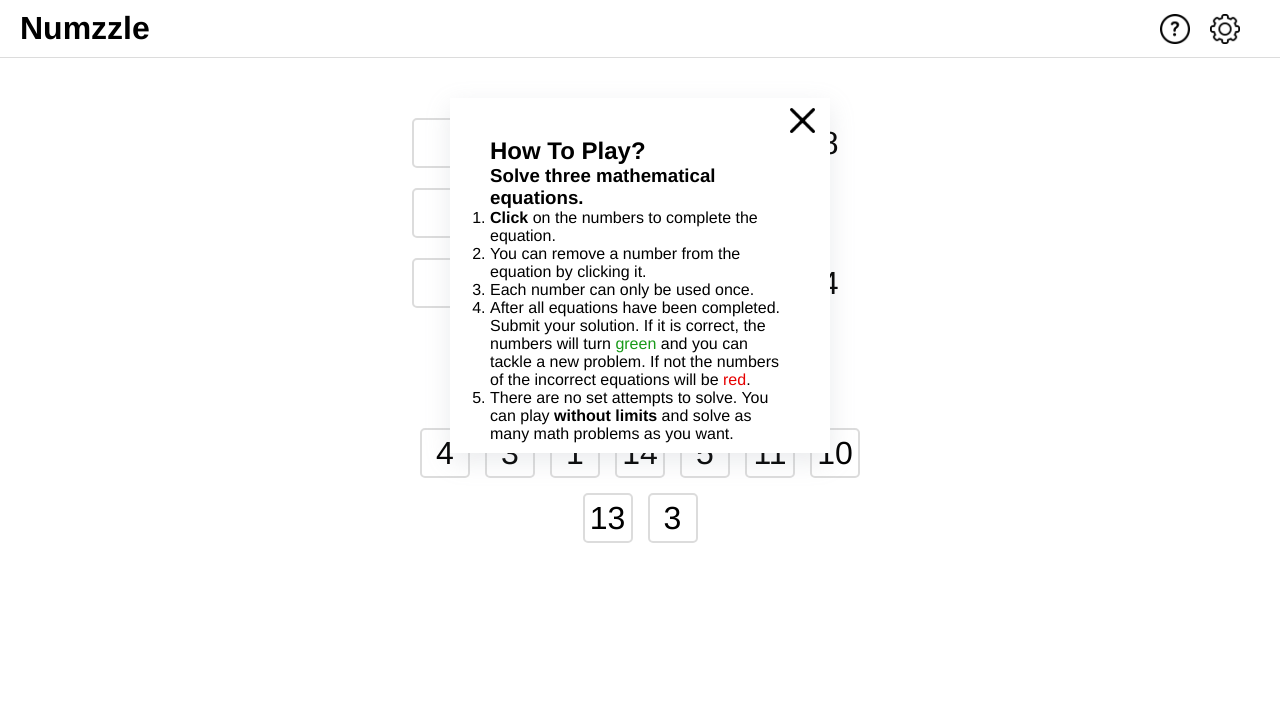
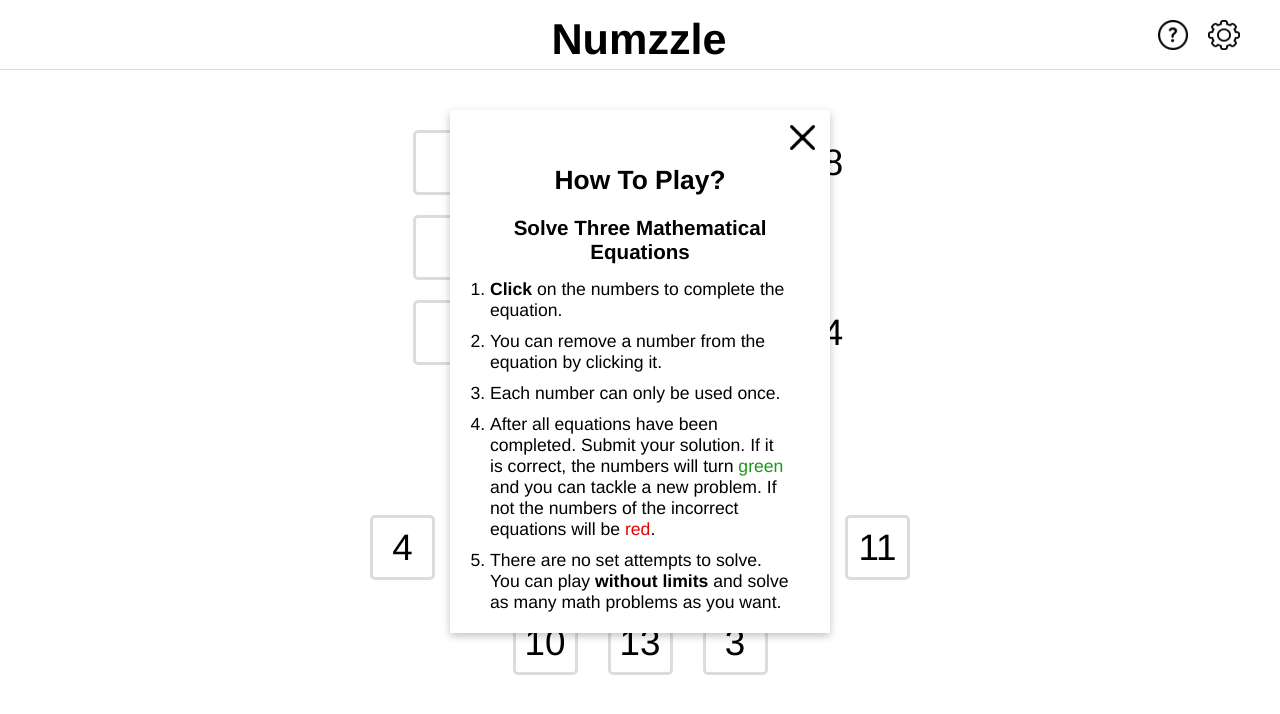
Before and after one commit to StanoSpodniak/numzzle, a React (Create React App) app: page / in a window 1280 px wide. Both pictures are taken after a click on the picture 1175 px from the left and 28 px from the top of the page. Shown: the top 714 px of the page. Built offline with nearby package versions, Linux system fonts and the light colour scheme.

Commit message:
Made stylisting changes and improved screen responsivity

```diff
--- a/src/Main/Game/Game.js
+++ b/src/Main/Game/Game.js
@@ -123,7 +123,7 @@ const Game = ({ isNewGame, isGiveUp }) => {
                 setGameIsOver(true);
                 setSubmitButtonText("New Game");
                 for(let i = 0; i < 9; i++) {
-                    tileRefs.current[i].style.border = "2px solid #bdf5bd";
+                    tileRefs.current[i].style.border = "3px solid #bdf5bd";
                     tileRefs.current[i].style.color = "#189a18";
                 }
             } else {
@@ -148,10 +148,10 @@ const Game = ({ isNewGame, isGiveUp }) => {
 
     const changeStyleToWrong = (index) => {
         for(let i = index; i < index + 3; i++) {
-            tileRefs.current[i].style.border = "2px solid #ff8080";
+            tileRefs.current[i].style.border = "3px solid #ff8080";
             tileRefs.current[i].style.color = "#e60000";
             setTimeout(() => {
-                tileRefs.current[i].style.border = "2px solid gainsboro";
+                tileRefs.current[i].style.border = "3px solid gainsboro";
                 tileRefs.current[i].style.color = "black";
             }, "2000");
         }
@@ -165,7 +165,7 @@ const Game = ({ isNewGame, isGiveUp }) => {
         setDisableSubmitButton(true);
 
         for(let i = 0; i < 9; i++) {
-            tileRefs.current[i].style.border = "2px solid gainsboro";
+            tileRefs.current[i].style.border = "3px solid gainsboro";
             tileRefs.current[i].style.color = "black";
         }
 
@@ -182,7 +182,7 @@ const Game = ({ isNewGame, isGiveUp }) => {
             setClickedNumbers(solution);
             inventoryTileRefs.current[i].disabled = true;
 
-            tileRefs.current[i].style.border = "2px solid #bdf5bd";
+            tileRefs.current[i].style.border = "3px solid #bdf5bd";
             tileRefs.current[i].style.color = "#189a18";
         }
     }
@@ -211,7 +211,7 @@ const Game = ({ isNewGame, isGiveUp }) => {
                     {clickedNumbers[2]}
                 </button>
                 <p className="item">=</p>
-                <p className="item result">{firstProblem.result}</p>
+                <p className="item-result">{firstProblem.result}</p>
             </div>
             <div className="playfield">
                 <button
@@ -235,7 +235,7 @@ const Game = ({ isNewGame, isGiveUp }) => {
                     {clickedNumbers[5]}
                 </button>
                 <p className="item">=</p>
-                <p className="item result">{secondProblem.result}</p>
+                <p className="item-result">{secondProblem.result}</p>
             </div>
             <div className="playfield">
                 <button
@@ -259,7 +259,7 @@ const Game = ({ isNewGame, isGiveUp }) => {
                     {clickedNumbers[8]}
                 </button>
                 <p className="item">=</p>
-                <p className="item result">{thirdProblem.result}</p>
+                <p className="item-result">{thirdProblem.result}</p>
             </div>
             <div className="submit-field">
                 <button id="submit-button" onClick={handleSubmit} disabled={disableSubmitButton}>{submitButtonText}</button>
--- a/src/Main/Game/game.css
+++ b/src/Main/Game/game.css
@@ -1,5 +1,5 @@
 #game {
-    margin: 40px 0;
+    margin: 20px 0;
     text-align: center;
 }
 
@@ -10,11 +10,16 @@
     grid-template-columns: repeat(7, 1fr);
     justify-content: center;
     align-items: center;
-    font-size: 2rem;
+    font-size: 1.8rem;
 }
 
 .item {
-    width: 40px;
+    width: 50px;
+    text-align: center;
+}
+
+.item-result {
+    text-align: left;
 }
 
 .result {
@@ -30,7 +35,7 @@
     display: flex;
     align-items: center;
     justify-content: center;
-    font-size: 2rem;
+    font-size: 1.8rem;
     background-color: white;
 }
 
@@ -55,10 +60,49 @@
 
 #inventory {
     margin: 20px auto;
-    width: 80%;
+    width: 85%;
     display: flex;
     flex-wrap: wrap;
     flex-direction: row;
     justify-content: center;
-    gap: 15px;
+    gap: 20px;
 }
+
+@media only screen and (min-width: 1000px) {
+    #game {
+        margin: 40px 0;
+    }
+
+    .playfield {
+        width: 55%;
+        font-size: 2.3rem;
+    }
+
+    .item {
+        margin: 0 auto;
+    }
+
+    .submit-field {
+        height: 50px;
+        margin: 50px auto;
+    }
+
+    #submit-button {
+        width: 175px;
+        height: 50px;
+        border: 3px solid gainsboro;
+        font-size: 2.0rem;
+    }
+
+    .tile {
+        height: 65px;
+        width: 65px;
+        font-size: 2.3rem;
+        border: 3px solid gainsboro;
+    }
+
+    #inventory {
+        width: 70%;
+        gap: 30px;
+    }
+}
--- a/src/Main/Main.js
+++ b/src/Main/Main.js
@@ -1,6 +1,8 @@
 import {useState, useEffect} from "react";
 import Game from "./Game/Game";
 import "./main.css";
+
+//Dark mode animation: https://www.youtube.com/watch?v=S-T9XoCMwt4 https://redstapler.co/pure-css-minimal-dark-mode-toggle-button/
 
 const Main = () => {
     const [showRules, setShowRules] = useState(false);
@@ -87,7 +89,7 @@ const Main = () => {
                     <div className="panel">
                         <img id="close-icon" src="icons/close.png" alt="close" onClick={handleClose} />
                         <h2>How To Play?</h2>
-                        <h3>Solve three mathematical equations.</h3>
+                        <h3>Solve Three Mathematical Equations</h3>
                         <div id="rules">
                             <ol>
                                 <li><span style={{ fontWeight: "600" }}>Click</span> on the numbers to complete the equation.</li>
@@ -103,9 +105,12 @@ const Main = () => {
                     <div className="panel">
                         <img id="close-icon" src="icons/close.png" alt="close" onClick={handleClose} />
                         <h2>Options</h2>
-                        <button onClick={handleStyleToggle}>Dark Mode</button>
-                        <button onClick={handleNewGame}>New Game</button>
-                        <button onClick={handleGiveUp}>Show solution</button>
+                        <div id="settings-buttons">
+                            <button onClick={handleStyleToggle}>Dark Mode</button>
+                            <button onClick={handleNewGame}>New Game</button>
+                            <button onClick={handleGiveUp}>Show solution</button>
+                            <button>Credits</button>
+                        </div>
                     </div>
                 }
                 <Game isNewGame={newGame} isGiveUp={giveUp} />
--- a/src/Main/main.css
+++ b/src/Main/main.css
@@ -5,7 +5,6 @@
 .default {
     background-color: white;
     color: black;
-
 }
 
 .dark {
@@ -15,8 +14,7 @@
 
 #nav {
     display: flex;
-    align-items: center;
-    padding: 10px 20px;
+    padding: 5px 20px;
 }
 
 .default-nav {
@@ -28,19 +26,22 @@
 }
 
 #title {
-
+    padding-top: 10px;
 }
 
 #question-icon {
     height: 30px;
     margin-left: auto;
-    margin-right: 20px;
+    margin-right: 25px;
+    padding-top: 15px;
     cursor: pointer;
 }
 
 #settings-icon {
-    width: 30px;
-    margin-right: 20px;
+    width: 32px;
+    height: 30px;
+    margin-right: 10px;
+    padding-top: 15px;
     cursor: pointer;
 }
 
@@ -51,11 +52,12 @@
 
 .panel {
     margin-top: 40px;
-    padding: 10px 40px;
+    padding: 15px 40px;
     width: 300px;
     position: absolute;
-    box-shadow: rgba(149, 157, 165, 0.2) 0px 8px 24px;
+    box-shadow: rgba(0, 0, 0, 0.24) 0px 3px 8px;
     background-color: white;
+    font-size: 1.1em;
 }
 
 #close-icon {
@@ -63,3 +65,52 @@
     margin: 0 300px;
     cursor: pointer;
 }
+
+.panel h2, h3 {
+    padding: 10px 0;
+    text-align: center;
+}
+
+.panel li {
+    padding: 5px 0;
+}
+
+#settings-buttons {
+    display: flex;
+    flex-direction: column;
+    margin: 0 auto;
+    width: 200px;
+}
+
+#settings-buttons button {
+    margin: 10px;
+    padding: 10px;
+    background-color: white;
+    border: 2px solid grey;
+    border-radius: 10px;
+    font-size: 1.3em;
+}
+
+#settings-buttons button:hover {
+    cursor: pointer;
+    background-color: #F5F5F5;
+}
+
+@media only screen and (min-width: 1000px) {
+    #title {
+        margin: 0 auto;
+        padding-left: 100px;
+        font-size: 2.7em;
+    }
+
+    #question-icon {
+        margin-left: 0;
+        margin-right: 0;
+        padding-right: 20px;
+    }
+
+    #settings-icon {
+        margin-right: 0;
+        padding-right: 20px;
+    }
+}
```
